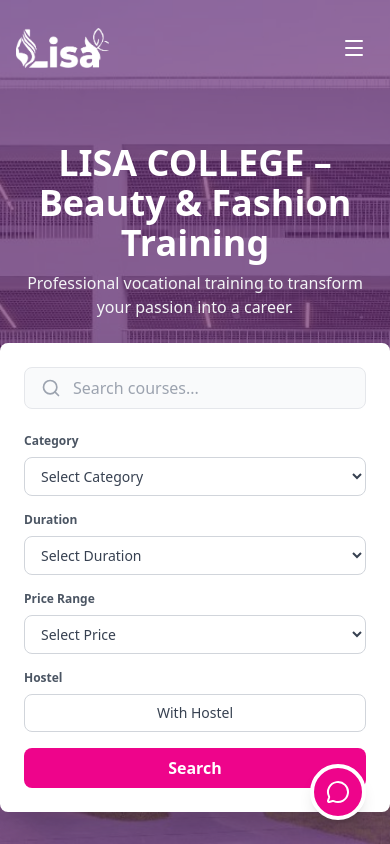
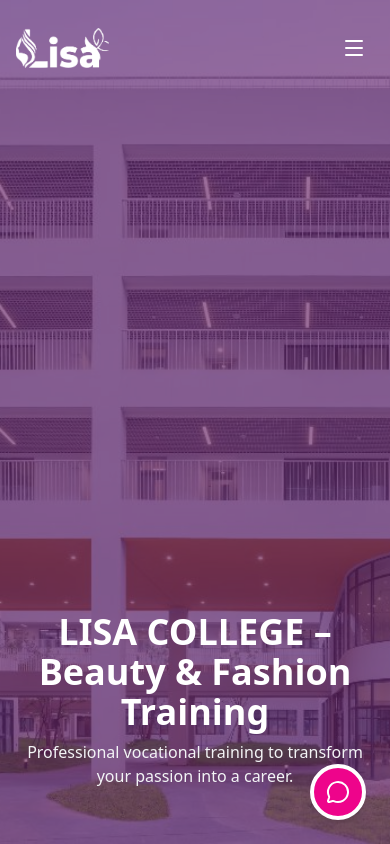
Before and after one commit to msetitech/lisacollege, a React (Vite) app in the folder frontend/: page / in a window 390 px wide. Shown: the top 844 px of the page. Built offline with nearby package versions, Linux system fonts and the light colour scheme.

Commit message:
fixing hero landin g

```diff
--- a/frontend/src/components/Sections/Hero.jsx
+++ b/frontend/src/components/Sections/Hero.jsx
@@ -62,7 +62,7 @@
 				</div>
 
 				{/* Search & Filter Bar */}
-				<div className="bg-white rounded-lg max-w-6xl mx-auto p-6 shadow-2xl">
+				<div className="hidden md:block bg-white rounded-lg max-w-6xl mx-auto p-6 shadow-2xl">
 					{/* Search Input */}
 					<div className="mb-6 flex items-center bg-gray-50 rounded-lg px-4 py-2 border border-gray-200">
 						<Search className="text-gray-400 w-5 h-5 mr-3" />
```
